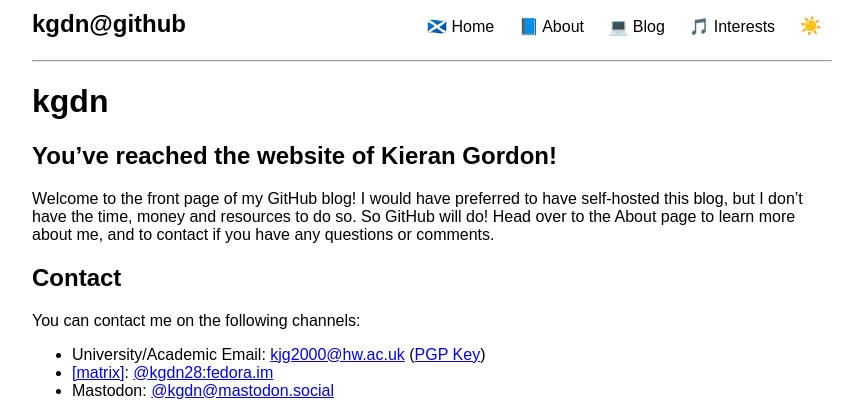
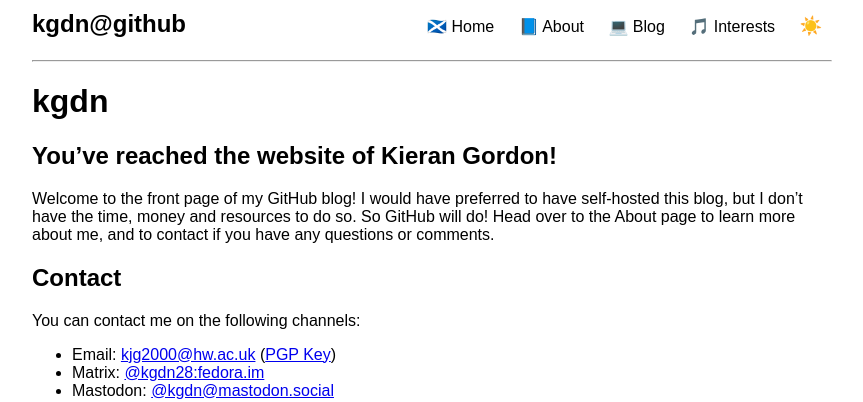
Before and after one commit to kgdn/kgdn.github.io, a Jekyll site: the page built from index.md, in a window 1280 px wide, cut to the strip 0-402 px from the top of the page. Shown: the whole strip, without its empty margins (208-1071 px from the left). Built offline with Jekyll 4.4.1, drawn with Linux system fonts in a browser that asks for light colours.

Commit message:
Text commit

```diff
--- a/index.md
+++ b/index.md
@@ -8,6 +8,6 @@ layout: home
 
 ## Contact
 You can contact me on the following channels:
-- University/Academic Email: [kjg2000@hw.ac.uk](mailto:kjg2000@hw.ac.uk) ([PGP Key](kjg-gpg.txt))
-- [\[matrix\]](https://matrix.org/): [@kgdn28:fedora.im](https://matrix.to/#/@kgdn28:fedora.im)
+- Email: [kjg2000@hw.ac.uk](mailto:kjg2000@hw.ac.uk) ([PGP Key](kjg-gpg.txt))
+- Matrix: [@kgdn28:fedora.im](https://matrix.to/#/@kgdn28:fedora.im)
 - Mastodon: [@kgdn@mastodon.social](https://mastodon.social/web/@kgdn)
```
